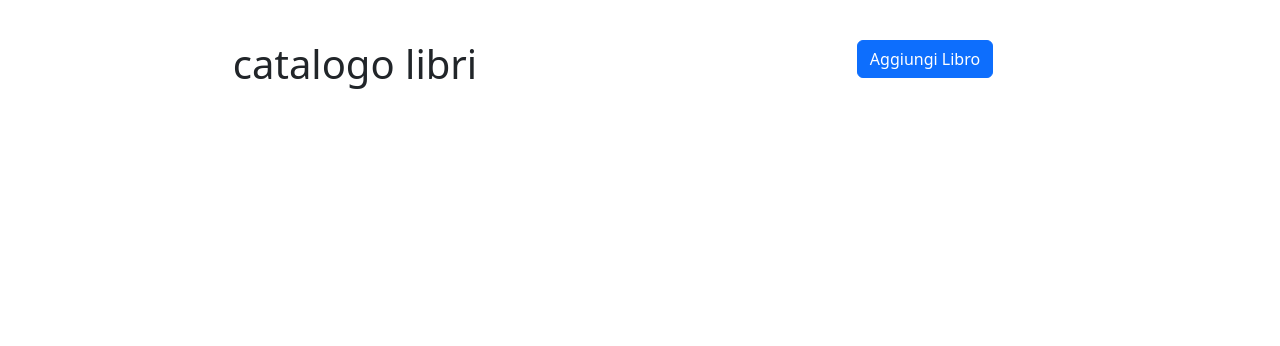
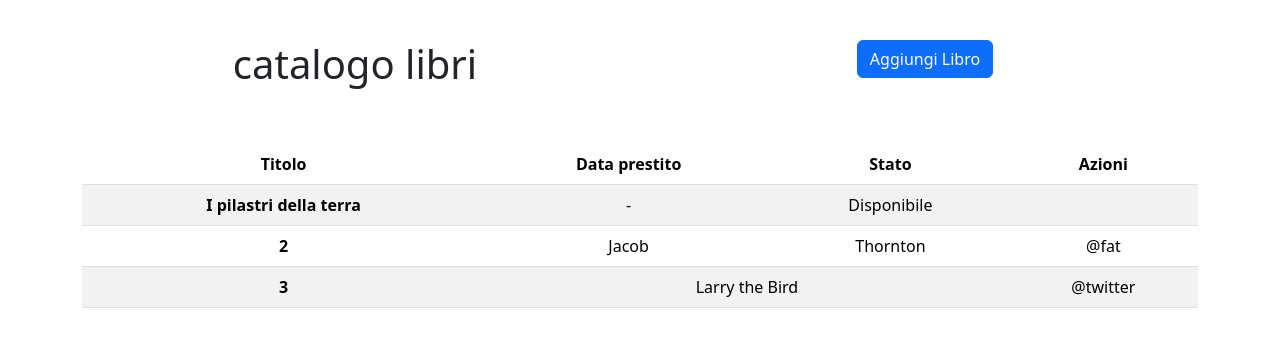
Before and after one commit to FernandoDerentiis/css-bootstrap-dashboard, a plain HTML site: page index.html in a window 1280 px wide. Shown: the part 64-410 px from the top of the page. Drawn offline with nearby package versions, Linux system fonts and the light colour scheme.

Commit message:
feat: inizio tabella

```diff
--- a/index.html
+++ b/index.html
@@ -59,6 +59,38 @@
             </button>
           </div>
         </div>
+
+        <!-- tabella -->
+
+        <table class="table table table-striped my-5">
+          <thead>
+            <tr>
+              <th scope="col">Titolo</th>
+              <th scope="col">Data prestito</th>
+              <th scope="col">Stato</th>
+              <th scope="col">Azioni</th>
+            </tr>
+          </thead>
+          <tbody>
+            <tr>
+              <th scope="row">I pilastri della terra</th>
+              <td>-</td>
+              <td>Disponibile</td>
+              <td></td>
+            </tr>
+            <tr>
+              <th scope="row">2</th>
+              <td>Jacob</td>
+              <td>Thornton</td>
+              <td>@fat</td>
+            </tr>
+            <tr>
+              <th scope="row">3</th>
+              <td colspan="2">Larry the Bird</td>
+              <td>@twitter</td>
+            </tr>
+          </tbody>
+        </table>
       </div>
     </main>
 
```
